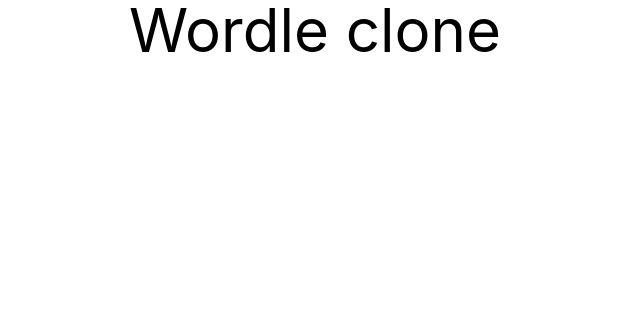
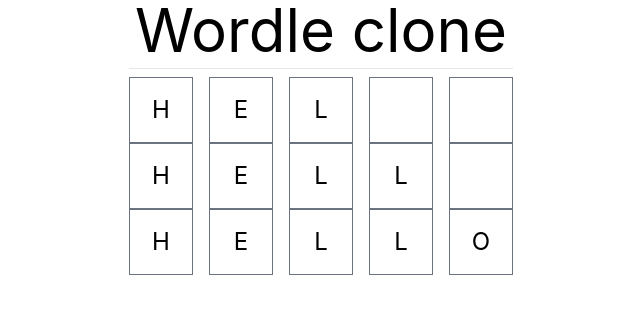
Before and after one commit to Vassili7115/wordle-clone, a React (Vite) app: page / in a window 1280 px wide. Shown: the top 314 px of the page, without its empty margins (319-959 px from the left). Built offline with nearby package versions, Linux system fonts and the light colour scheme.

Commit message:
create wordRow

```diff
--- a/index.html
+++ b/index.html
@@ -2,7 +2,7 @@
 <html lang="en">
   <head>
     <meta charset="UTF-8" />
-    <link rel="icon" type="image/svg+xml" href="/src/favicon.svg" />
+    <link rel="icon" type="image/svg+xml" />
     <meta name="viewport" content="width=device-width, initial-scale=1.0" />
     <title>Wordle clone</title>
   </head>
--- a/src/App.css
+++ /dev/null
@@ -1,42 +0,0 @@
-.App {
-  text-align: center;
-}
-
-.App-logo {
-  height: 40vmin;
-  pointer-events: none;
-}
-
-@media (prefers-reduced-motion: no-preference) {
-  .App-logo {
-    animation: App-logo-spin infinite 20s linear;
-  }
-}
-
-.App-header {
-  background-color: #282c34;
-  min-height: 100vh;
-  display: flex;
-  flex-direction: column;
-  align-items: center;
-  justify-content: center;
-  font-size: calc(10px + 2vmin);
-  color: white;
-}
-
-.App-link {
-  color: #61dafb;
-}
-
-@keyframes App-logo-spin {
-  from {
-    transform: rotate(0deg);
-  }
-  to {
-    transform: rotate(360deg);
-  }
-}
-
-button {
-  font-size: calc(10px + 2vmin);
-}
--- a/src/App.tsx
+++ b/src/App.tsx
@@ -1,10 +1,18 @@
-import './App.css'
+import WordRow from './components/WordRow/WordRow'
 
 function App() {
 
   return (
     <div className="mx-auto w-96">
-      <h1 className="text-6xl test-center">Wordle clone</h1>
+      <header className="border-b border-grey-500 pb-2 mb-2">
+        <h1 className="text-6xl text-center">Wordle clone</h1>
+      </header>
+
+      <main>
+        <WordRow letters="hel" />
+        <WordRow letters="hell" />
+        <WordRow letters="hello" />
+      </main>
     </div>
   )
 }
--- /dev/null
+++ b/src/components/CharacterBox/CharacterBox.tsx
@@ -0,0 +1,15 @@
+import React, { FC } from 'react';
+
+type CharacterBoxProps = {
+  value: string
+};
+
+const CharacterBox: FC<CharacterBoxProps> = ({ value = '' }) => {
+  return (
+    <div className="inline-block border border-gray-500 p-4 uppercase text-2xl text-center">
+      {value}
+    </div>
+  )
+}
+
+export default CharacterBox;
--- /dev/null
+++ b/src/components/WordRow/WordRow.tsx
@@ -0,0 +1,23 @@
+import React, { FC } from 'react';
+import CharacterBox from '../CharacterBox/CharacterBox';
+
+const LETTER_LENGTH = 5
+
+type WordRowProps = {
+  letters: string
+};
+
+const WordRow: FC<WordRowProps> = ({ letters: lettersProps = '' }) => {
+  const letterRemaining = LETTER_LENGTH - lettersProps.length;
+  const letters = lettersProps.split('').concat(Array(letterRemaining).fill(''));
+
+  return (
+    <div className='grid grid-cols-5 gap-4'>
+      {letters.map((letter) =>
+        <CharacterBox key={letter} value={letter} />
+      )}
+    </div>
+  );
+}
+
+export default WordRow;
```
Also changed, not shown: src/favicon.svg (deleted), src/logo.svg (deleted).
